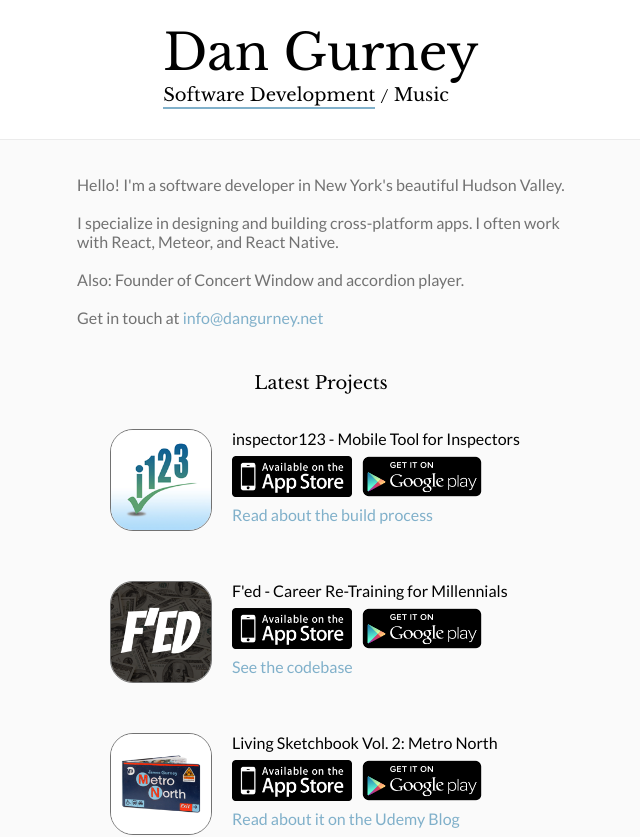
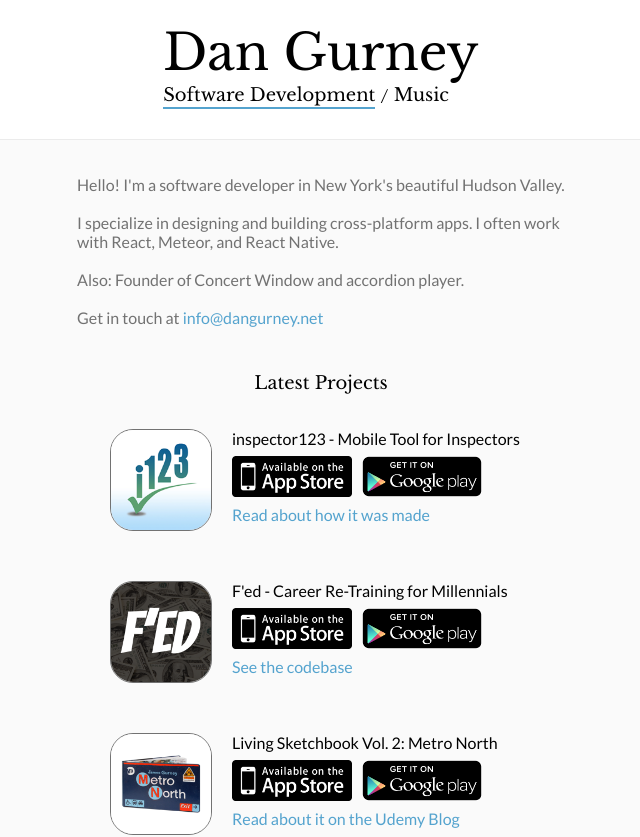
Before and after one commit to dgurns/dgurns.github.io, a React app: page /software in a window 1280 px wide. Shown: the top 837 px of the page, without its empty margins (319-959 px from the left). Built offline with nearby package versions, Linux system fonts and the light colour scheme.

Commit message:
Update blue color

```diff
--- a/src/data/projects.js
+++ b/src/data/projects.js
@@ -2,7 +2,7 @@ export const projects = [
   {
     imageFile: 'i123.png',
     title: 'inspector123 - Mobile Tool for Inspectors',
-    description: 'Read about the build process',
+    description: 'Read about how it was made',
     descriptionLink: 'https://medium.com/@dgurns/building-the-living-sketchbook-app-231a1cf5252',
     appStoreLink: 'https://itunes.apple.com/us/app/inspector123/id1269271714?ls=1&mt=8',
     playStoreLink: 'https://play.google.com/store/apps/details?id=com.inspector123',
--- a/src/styles/_variables.scss
+++ b/src/styles/_variables.scss
@@ -1,6 +1,6 @@
 // Colors
 $black-color: #000;
-$blue-color: #80B0CA; //6E92A6
+$blue-color: #54a3ce;
 $gray-color: #727272;
 $light-gray-color: #EBEBEB;
 $lightest-gray-color: #FAFAFA;
```
